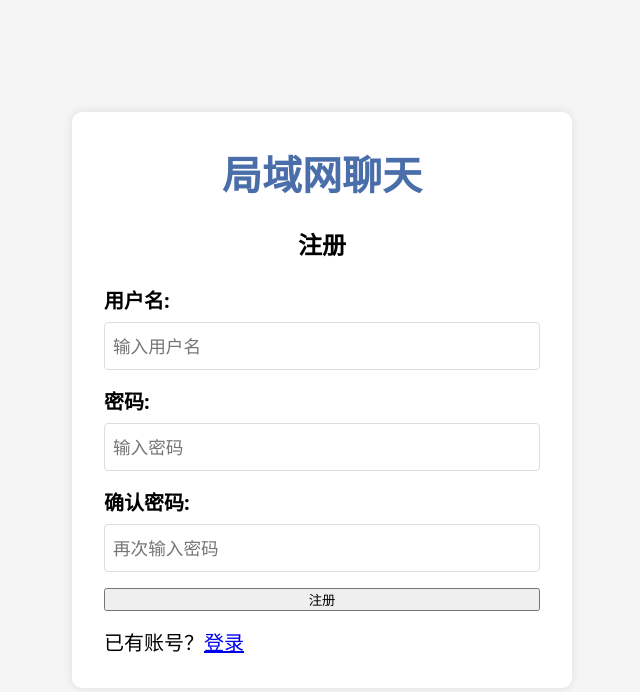
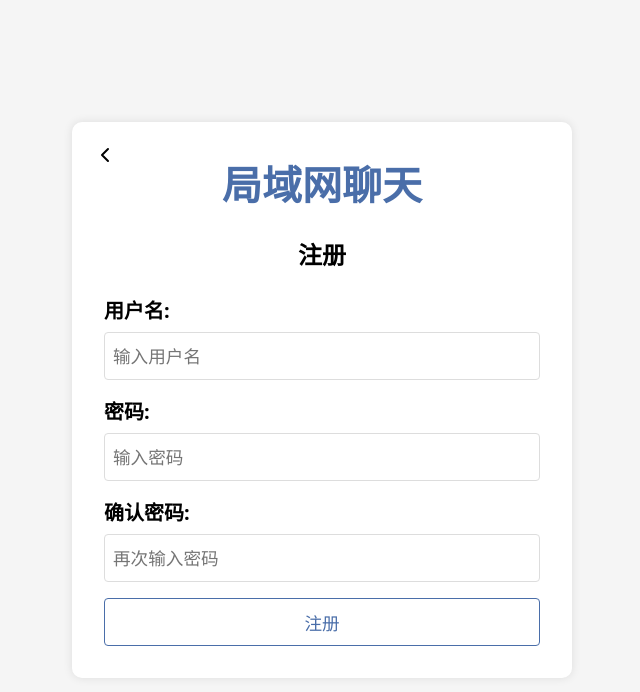
Before and after one commit to moXue-o/WebChat, a website: page public/register.html in a window 1280 px wide. Shown: the whole page, without its empty margins (318-958 px from the left). Drawn offline with nearby package versions, Linux system fonts and the light colour scheme; no server answers.

```diff
--- a/public/register.html
+++ b/public/register.html
@@ -8,6 +8,9 @@
 </head>
 <body class="login-body">
   <div class="login-container">
+    <button id="back-button" onclick="window.location.href='login.html'" class="back-button">
+      <img src="back-arrow.svg" alt="返回">
+    </button>
     <h1>局域网聊天</h1>
     <h2>注册</h2>
     <div class="login-form">
@@ -24,7 +27,6 @@
         <input type="password" id="register-confirm-password" placeholder="再次输入密码">
       </div>
       <button id="register-button">注册</button>
-      <p class="login-link">已有账号？<a href="login.html" id="login-link">登录</a></p>
     </div>
   </div>
 
--- a/public/styles.css
+++ b/public/styles.css
@@ -385,6 +385,34 @@
   padding: var(--spacing-xl);
   width: clamp(300px, 80vw, 500px);
   max-width: 500px;
+  position: relative;
+}
+
+.back-button {
+  position: absolute;
+  top: 15px;
+  left: 15px;
+  background: none;
+  border: none;
+  cursor: pointer;
+  padding: 5px;
+  border-radius: 4px;
+  transition: all 0.3s;
+  width: 36px;
+  height: 36px;
+  display: flex;
+  align-items: center;
+  justify-content: center;
+}
+
+.back-button img {
+  width: 24px;
+  height: 24px;
+  color: #4a6ea9;
+}
+
+.back-button:hover {
+  background-color: #f0f5ff;
 }
 
 .login-container h1 {
@@ -437,6 +465,23 @@
 
 #login-button:hover {
   background-color: #3a5a89;
+}
+
+#register-button {
+  padding: var(--spacing-sm) var(--spacing-md);
+  background-color: white;
+  color: #4a6ea9;
+  border: 1px solid #4a6ea9;
+  border-radius: 4px;
+  cursor: pointer;
+  transition: all 0.3s;
+  font-size: clamp(1rem, 2vw, 1.1rem);
+  min-height: clamp(36px, 8vw, 48px);
+}
+
+#register-button:hover {
+  background-color: #f0f5ff;
+  border-color: #3a5a89;
 }
 
 .register-link {
```
Also changed, not shown: public/login.html (+1 -1 lines), public/back-arrow.svg (added).
